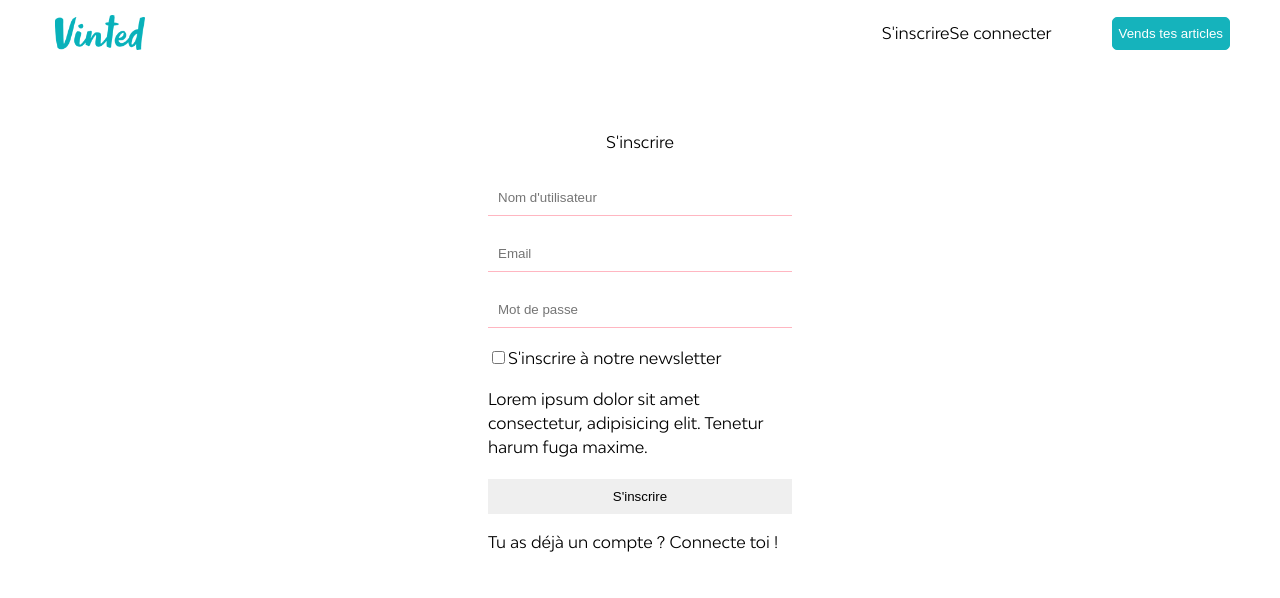
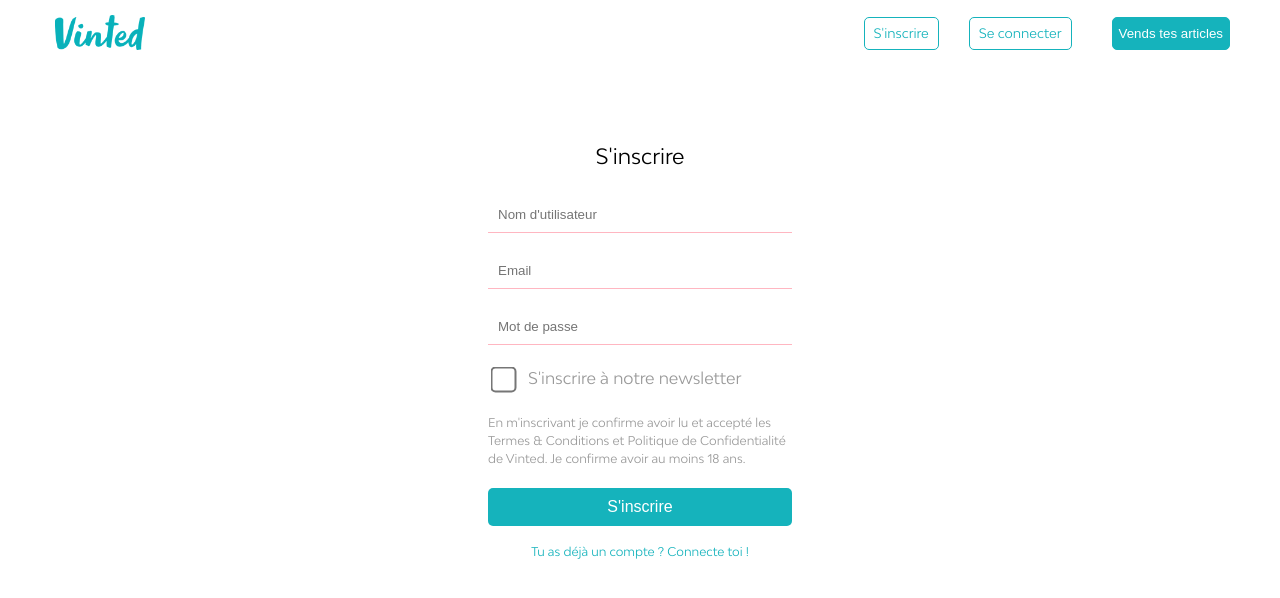
Before and after one commit to andreamasselot/Vinted-frontend, a React (Create React App) app: page /signup in a window 1280 px wide. Shown: the top 598 px of the page. Built offline with nearby package versions, Linux system fonts and the light colour scheme.

Commit message:
more css

```diff
--- a/src/App.css
+++ b/src/App.css
@@ -29,11 +29,7 @@ button {
   height: 70%;
   cursor: pointer;
 }
-.button-1 {
-  display: flex;
-  align-items: center;
-  gap: 20px;
-}
+
 .button-2 {
   margin-left: 40px;
   background-color: #15b3bc;
@@ -141,6 +137,76 @@ form input {
   padding: 10px;
   border: none;
 }
+form p {
+  color: #999999;
+  font-size: 12px;
+}
+form a {
+  color: #15b3bc;
+  cursor: pointer;
+  font-size: 12px;
+  text-align: center;
+}
+form span {
+  display: flex;
+  gap: 15px;
+  color: #999999;
+  padding: 5px;
+}
+.blue {
+  background-color: #15b3bc;
+  color: #ffffff;
+  font-size: 16px;
+  border-radius: 5px;
+}
+
+.checkbox {
+  -webkit-transform: scale(2);
+  transform: scale(2);
+  cursor: pointer;
+}
+.checkbox:hover {
+  color: black;
+}
 .input-form {
   border-bottom: 1px solid lightpink;
 }
+.deco {
+  background-color: #c2175b;
+  color: white;
+  border: none;
+}
+.button-1 {
+  display: flex;
+  align-items: center;
+  font-size: 13px;
+  width: 50%;
+  justify-content: flex-end;
+}
+.button-1 a {
+  background-color: #ffffff;
+  border-radius: 5px;
+  border: 1px solid #15b3bc;
+  color: #15b3bc;
+  padding: 9px;
+}
+.login-buttons {
+  display: flex;
+  gap: 30px;
+  align-items: center;
+}
+h1 {
+  font-size: 21px;
+  margin-top: 20px;
+}
+@media only screen and (max-width: 600px) {
+  .button-1 {
+    width: 100%;
+  }
+  .login-buttons {
+    gap: 5px;
+  }
+  .button-2 {
+    margin-left: 10px;
+  }
+}
--- a/src/components/Header.js
+++ b/src/components/Header.js
@@ -21,7 +21,7 @@ const Header = (props) => {
                 Se déconnecter
               </button>
             ) : (
-              <div>
+              <div className="login-buttons">
                 <Link to={"/signup"}>S'inscrire</Link>
                 <Link to={"/login"}>Se connecter</Link>
               </div>
--- a/src/pages/Login.js
+++ b/src/pages/Login.js
@@ -47,7 +47,12 @@ const Login = (props) => {
             placeholder="Mot de passe"
             onChange={handlePasswordChange}
           />
-          <input type="submit" name="login" value="Se connecter" />
+          <input
+            className="blue"
+            type="submit"
+            name="login"
+            value="Se connecter"
+          />
           <Link to={"/signup"}>Pas encore de compte ? Inscris toi ici</Link>
         </form>
       </div>
--- a/src/pages/SignUp.js
+++ b/src/pages/SignUp.js
@@ -69,6 +69,7 @@ const SignUp = (props) => {
           />
           <span>
             <input
+              className="checkbox"
               type="checkbox"
               name="subscribe"
               checked={isChecked}
@@ -77,10 +78,16 @@ const SignUp = (props) => {
             <label For="subscribe">S'inscrire à notre newsletter</label>
           </span>
           <p>
-            Lorem ipsum dolor sit amet consectetur, adipisicing elit. Tenetur
-            harum fuga maxime.
+            En m'inscrivant je confirme avoir lu et accepté les Termes &
+            Conditions et Politique de Confidentialité de Vinted. Je confirme
+            avoir au moins 18 ans.
           </p>
-          <input type="submit" value="S'inscrire" name="Signup" />
+          <input
+            className="blue"
+            type="submit"
+            value="S'inscrire"
+            name="Signup"
+          />
           <Link to={"/login"}>Tu as déjà un compte ? Connecte toi !</Link>
         </form>
       </div>
```
